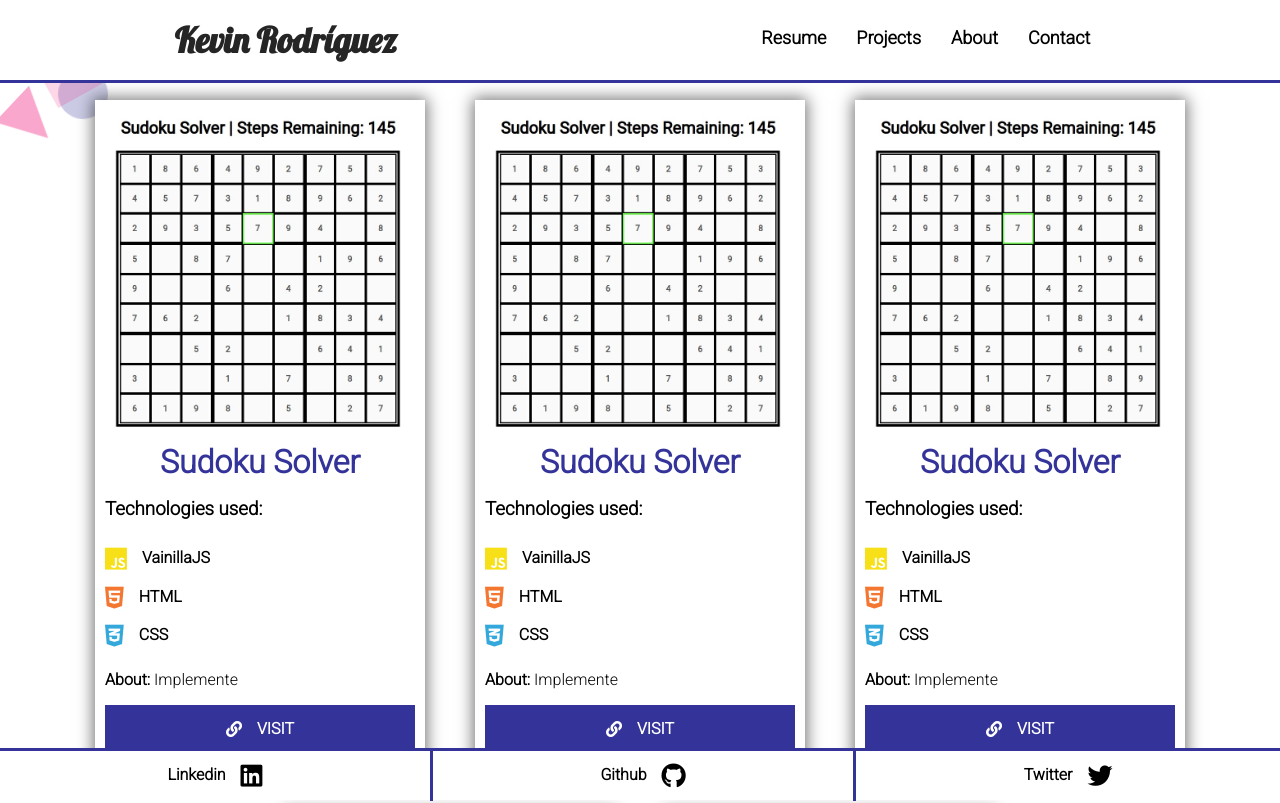
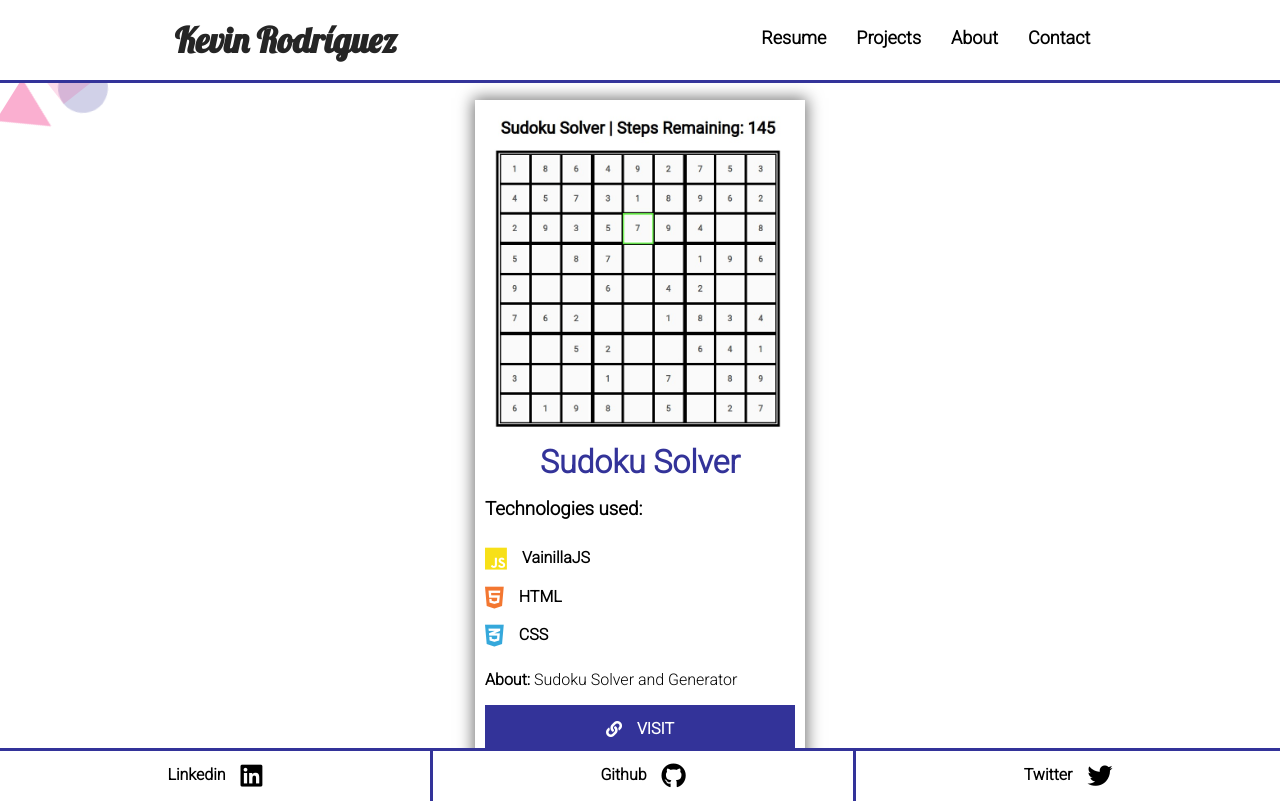
Before and after one commit to KevinIsYi/Portfolio, a React (Create React App) app: page /projects in a window 1280 px wide. Shown: the top 803 px of the page. Built offline with nearby package versions, Linux system fonts and the light colour scheme.

Commit message:
Fixed error causing projects not be able to be clicked

```diff
--- a/src/components/ProjectCard/ProjectCard.js
+++ b/src/components/ProjectCard/ProjectCard.js
@@ -32,7 +32,7 @@ export const ProjectCard = ({ projectInfo }) => {
             <a
                 href={link}
                 target="_blank"
-                className="projects__link bold flex width-100 blue-bk"
+                className="projects__link bold flex width-100 blue-bk transition zindex-top"
             >
                 <i class="fas fa-link"></i>
                 <p>Visit</p>
--- a/src/components/SidebarMenu/SidebarMenu.js
+++ b/src/components/SidebarMenu/SidebarMenu.js
@@ -20,7 +20,16 @@ export const SidebarMenu = () => {
                     &times;
                 </div>
                 <NavLink
+                    to="/"
+                    exact
+                    className="text-center width-100"
+                    activeClassName="sidebar-menu__active-link"
+                >
+                    Home
+                </NavLink>
+                <NavLink
                     to="/resume"
+                    exact
                     className="text-center width-100"
                     activeClassName="sidebar-menu__active-link"
                 >
@@ -28,7 +37,7 @@ export const SidebarMenu = () => {
                 </NavLink>
                 <NavLink
                     to="/projects"
-                    onClick={closeNav}
+                    exact
                     className="text-center width-100"
                     activeClassName="sidebar-menu__active-link"
                 >
@@ -36,7 +45,7 @@ export const SidebarMenu = () => {
                 </NavLink>
                 <NavLink
                     to="/about"
-                    onClick={closeNav}
+                    exact
                     className="text-center width-100"
                     activeClassName="sidebar-menu__active-link"
                 >
@@ -44,7 +53,7 @@ export const SidebarMenu = () => {
                 </NavLink>
                 <NavLink
                     to="/contact"
-                    onClick={closeNav}
+                    exact
                     className="text-center width-100"
                     activeClassName="sidebar-menu__active-link"
                 >
--- a/src/pages/ProjectsPage.js
+++ b/src/pages/ProjectsPage.js
@@ -7,7 +7,7 @@ const projects = [
         name: 'Sudoku Solver',
         image: '/assets/sudoku-preview.jpeg',
         link: 'https://ecstatic-albattani-219dd2.netlify.app/',
-        description: 'Implemente',
+        description: 'Sudoku Solver and Generator',
         technologies: [
             {
                 id: 1,
@@ -28,111 +28,7 @@ const projects = [
                 color: '#35A8DB'
             }
         ],
-    }, {
-        id: 1,
-        name: 'Sudoku Solver',
-        image: '/assets/sudoku-preview.jpeg',
-        link: 'https://ecstatic-albattani-219dd2.netlify.app/',
-        description: 'Implemente',
-        technologies: [
-            {
-                id: 1,
-                name: 'VainillaJS',
-                icon: 'fa-js',
-                color: '#F7E018'
-            },
-            {
-                id: 2,
-                name: 'HTML',
-                icon: 'fa-html5',
-                color: '#F37731'
-            },
-            {
-                id: 3,
-                name: 'CSS',
-                icon: 'fa-css3-alt',
-                color: '#35A8DB'
-            }
-        ],
-    }, {
-        id: 1,
-        name: 'Sudoku Solver',
-        image: '/assets/sudoku-preview.jpeg',
-        link: 'https://ecstatic-albattani-219dd2.netlify.app/',
-        description: 'Implemente',
-        technologies: [
-            {
-                id: 1,
-                name: 'VainillaJS',
-                icon: 'fa-js',
-                color: '#F7E018'
-            },
-            {
-                id: 2,
-                name: 'HTML',
-                icon: 'fa-html5',
-                color: '#F37731'
-            },
-            {
-                id: 3,
-                name: 'CSS',
-                icon: 'fa-css3-alt',
-                color: '#35A8DB'
-            }
-        ],
-    }, {
-        id: 1,
-        name: 'Sudoku Solver',
-        image: '/assets/sudoku-preview.jpeg',
-        link: 'https://ecstatic-albattani-219dd2.netlify.app/',
-        description: 'Implemente',
-        technologies: [
-            {
-                id: 1,
-                name: 'VainillaJS',
-                icon: 'fa-js',
-                color: '#F7E018'
-            },
-            {
-                id: 2,
-                name: 'HTML',
-                icon: 'fa-html5',
-                color: '#F37731'
-            },
-            {
-                id: 3,
-                name: 'CSS',
-                icon: 'fa-css3-alt',
-                color: '#35A8DB'
-            }
-        ],
-    }, {
-        id: 1,
-        name: 'Sudoku Solver',
-        image: '/assets/sudoku-preview.jpeg',
-        link: 'https://ecstatic-albattani-219dd2.netlify.app/',
-        description: 'Implemente',
-        technologies: [
-            {
-                id: 1,
-                name: 'VainillaJS',
-                icon: 'fa-js',
-                color: '#F7E018'
-            },
-            {
-                id: 2,
-                name: 'HTML',
-                icon: 'fa-html5',
-                color: '#F37731'
-            },
-            {
-                id: 3,
-                name: 'CSS',
-                icon: 'fa-css3-alt',
-                color: '#35A8DB'
-            }
-        ],
-    }
+    },
 ]
 
 
--- a/src/styles/components/_footer.scss
+++ b/src/styles/components/_footer.scss
@@ -6,7 +6,6 @@
     height: 49px;
     justify-content: space-evenly;
     left: 0;
-    z-index: -1;
 }
 
 .footer__line-divisor {
--- a/src/styles/screens/_projects-screen.scss
+++ b/src/styles/screens/_projects-screen.scss
@@ -8,7 +8,6 @@
 .projects__project-container {
     padding: 10px;
     width: 310px;
-    z-index: -2;
 
     h1 {
         margin: 5px 0;
@@ -35,9 +34,14 @@
     justify-content: center;
     margin-top: 15px;
     padding: 15px 0;
+    cursor: pointer;
 
     p {
         margin: 0;
         text-transform: uppercase;
     }
+
+    &:hover {
+        filter: brightness(1.1);
+    }
 }
```
